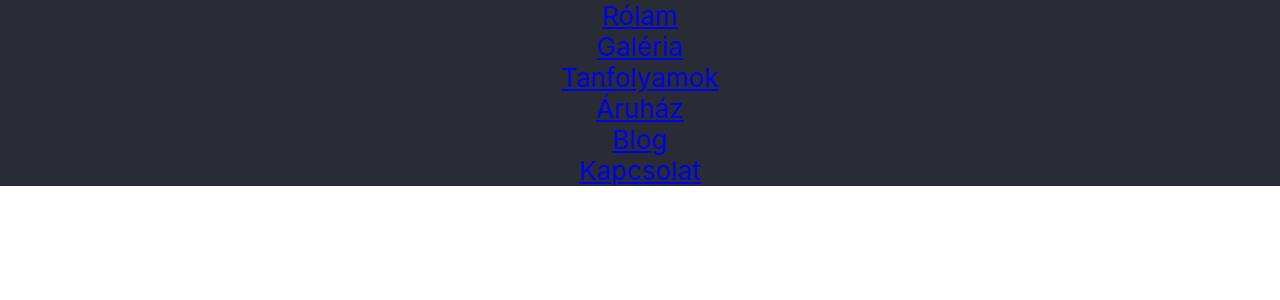
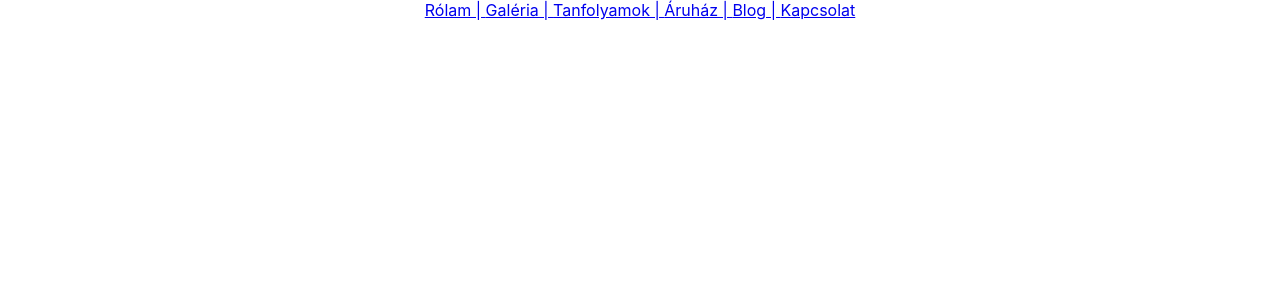
Before and after one commit to paebo/fullwool, a React (Create React App) app in the folder frontend/: page / in a window 1280 px wide. Shown: the top 300 px of the page. Built offline with nearby package versions, Linux system fonts and the light colour scheme; no server answers.

Commit message:
refactor header into Header component

```diff
--- a/frontend/src/App.js
+++ b/frontend/src/App.js
@@ -1,6 +1,6 @@
 import "./App.css";
-import { useState, useEffect, useContext } from "react";
-import { BrowserRouter as Router, Route, Link } from "react-router-dom";
+import { useState, useEffect } from "react";
+import { BrowserRouter as Router, Route } from "react-router-dom";
 import axios from "axios";
 import About from "./pages/About";
 import Gallery from "./pages/Gallery";
@@ -8,6 +8,7 @@ import CourseList from "./pages/CourseList";
 import Shop from "./pages/Shop";
 import Blog from "./pages/Blog";
 import Contact from "./pages/Contact";
+import Header from "./components/Header";
 
 function App() {
     const [items, setItems] = useState([]);
@@ -27,14 +28,7 @@ function App() {
     return (
         <Router>
             <div className='App'>
-                <header className='App-header'>
-                    <Link to='/about'>Rólam</Link>
-                    <Link to='/gallery'>Galéria</Link>
-                    <Link to='/courses'>Tanfolyamok</Link>
-                    <Link to='/shop'>Áruház</Link>
-                    <Link to='/blog'>Blog</Link>
-                    <Link to='/contact'>Kapcsolat</Link>
-                </header>
+                <Header />
                 <Route path='/about' component={About} />
                 <Route path='/gallery' component={Gallery} />
                 <Route path='/courses' component={CourseList} />
--- /dev/null
+++ b/frontend/src/components/Header.js
@@ -0,0 +1,17 @@
+import React from "react";
+import { Link } from "react-router-dom";
+
+function Header() {
+    return (
+        <div className='header'>
+            <Link to='/about'>Rólam | </Link>
+            <Link to='/gallery'>Galéria | </Link>
+            <Link to='/courses'>Tanfolyamok | </Link>
+            <Link to='/shop'>Áruház | </Link>
+            <Link to='/blog'>Blog | </Link>
+            <Link to='/contact'>Kapcsolat</Link>
+        </div>
+    );
+}
+
+export default Header;
```
